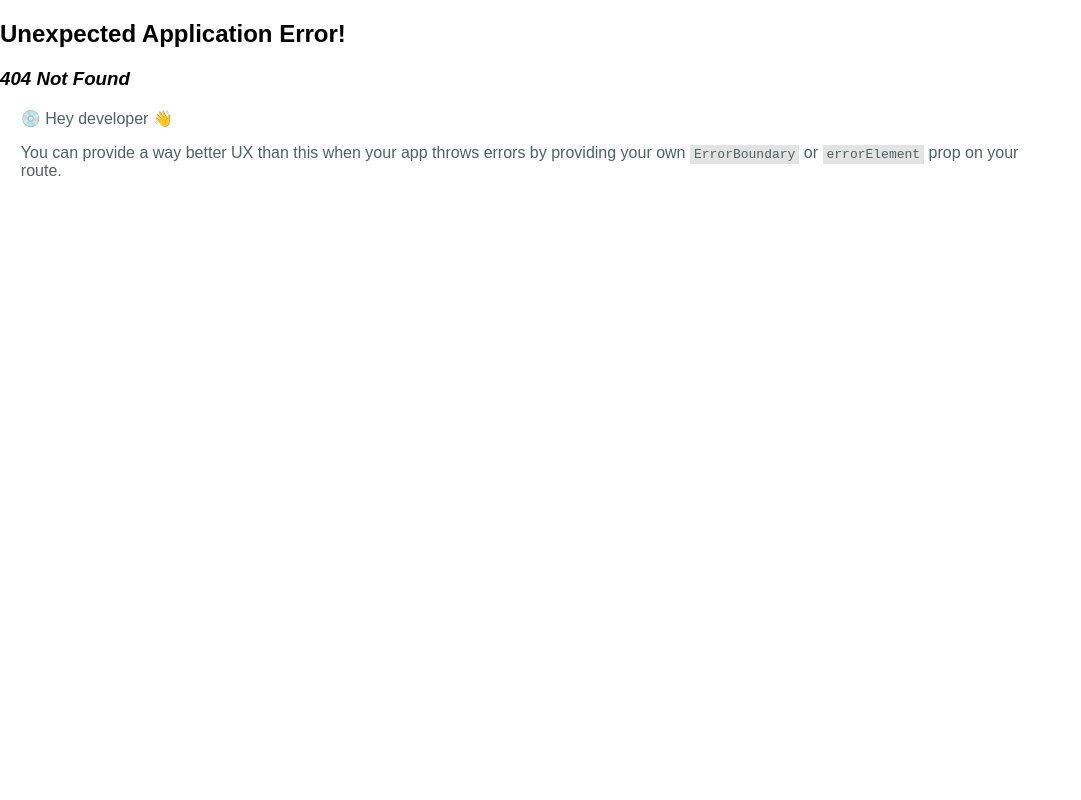
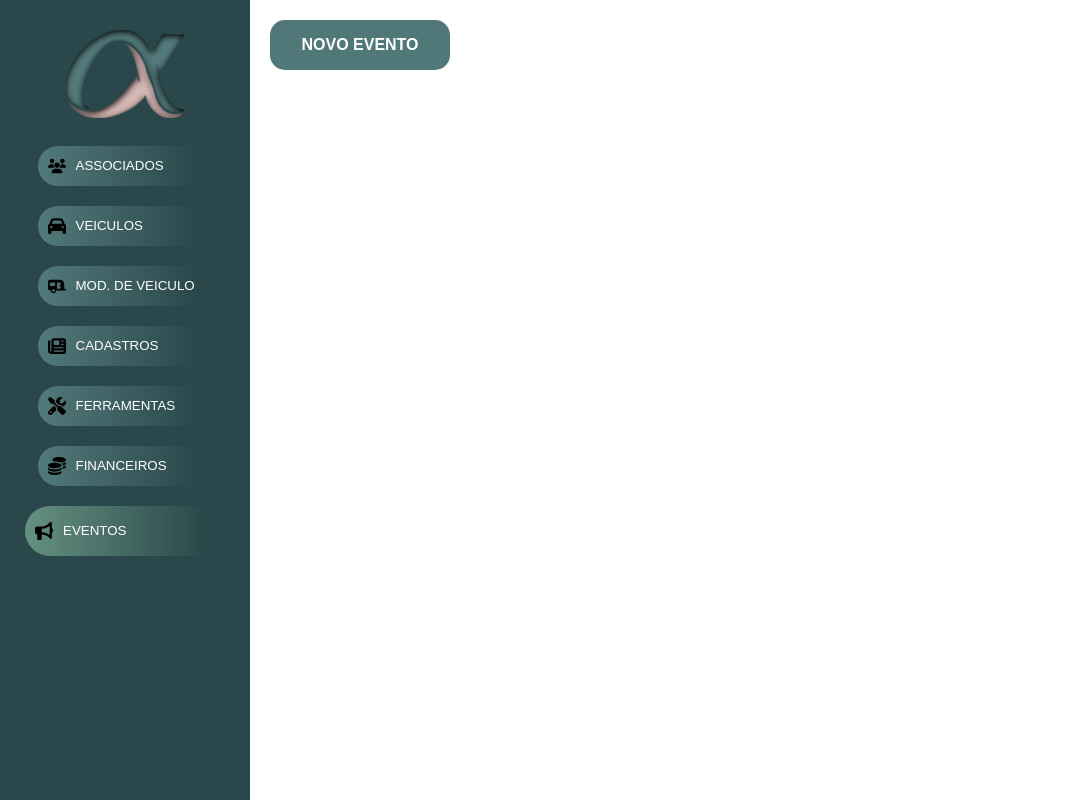
Before and after one commit to davi-aguiar/PDS, a React (Vite) app in the folder frontend/SGA_FRONTEND/: page /eventos in a window 1280 px wide. Before the commit this address had no page. Shown: the whole page, without its empty margins (0-1081 px from the left). Built offline with nearby package versions, Linux system fonts and the light colour scheme.

Commit message:
feat: Dashboard update and pages creation

```diff
--- a/frontend/SGA_FRONTEND/src/components/dashboard/page.module.css
+++ b/frontend/SGA_FRONTEND/src/components/dashboard/page.module.css
@@ -19,6 +19,11 @@
     align-items: center;
     padding-left: 10px;
 }
+.active{
+    width: 80%;
+    height: 50px;
+    background: linear-gradient(90deg, #659180 0%, transparent 90%);
+}
 .button :first-child{
     margin-right: 10px;
 }
--- a/frontend/SGA_FRONTEND/src/components/dashboard/page.tsx
+++ b/frontend/SGA_FRONTEND/src/components/dashboard/page.tsx
@@ -7,11 +7,13 @@ import {
   FaScrewdriverWrench,
   FaCoins,
   FaBullhorn,
+  FaCaravan,
 } from "react-icons/fa6";
-import { useNavigate } from "react-router-dom";
+import { useLocation, useNavigate } from "react-router-dom";
 
 export default function Dash() {
   const navigate = useNavigate();
+  const location = useLocation();
 
   const handleNavigate = (path: string) => {
     navigate(`/${path}`);
@@ -24,53 +26,67 @@ export default function Dash() {
           src={alpha}
           alt="logo"
           width={120}
-          onClick={() => handleNavigate("")} // Passa uma arrow function para evitar execução imediata
+          onClick={() => handleNavigate("")}
         />
         <br />
         <button
-          className={styles.button}
+          className={`${styles.button} ${
+            location.pathname.includes("/associado") ? styles.active : ""
+          }`}
           onClick={() => handleNavigate("associado")}
         >
           <FaUsers size={18} color="black" />
           ASSOCIADOS
         </button>
         <button
-          className={styles.button}
+          className={`${styles.button} ${
+            location.pathname.includes("/veiculos") ? styles.active : ""
+          }`}
           onClick={() => handleNavigate("veiculos")}
         >
           <FaCar size={18} color="black" />
           VEICULOS
         </button>
         <button
-          className={styles.button}
+          className={`${styles.button} ${
+            location.pathname.includes("/modelos-veiculos") ? styles.active : ""
+          }`}
           onClick={() => handleNavigate("modelos-veiculos")}
         >
-          <FaCar size={18} color="black" />
-          MODELO DE VEICULO
+          <FaCaravan size={18} color="black" />
+          MOD. DE VEICULO
         </button>
         <button
-          className={styles.button}
+          className={`${styles.button} ${
+            location.pathname.includes("/cadastros") ? styles.active : ""
+          }`}
           onClick={() => handleNavigate("cadastros")}
         >
           <FaNewspaper size={18} color="black" />
           CADASTROS
         </button>
         <button
-          className={styles.button}
+          className={`${styles.button} ${
+            location.pathname.includes("/ferramentas") ? styles.active : ""
+          }`}
           onClick={() => handleNavigate("ferramentas")}
         >
           <FaScrewdriverWrench size={18} color="black" />
           FERRAMENTAS
         </button>
         <button
-          className={styles.button}
+          className={`${styles.button} ${
+            location.pathname.includes("/financeiros") ? styles.active : ""
+          }`}
           onClick={() => handleNavigate("financeiros")}
         >
           <FaCoins size={18} color="black" />
           FINANCEIROS
         </button>
         <button
-          className={styles.button}
+          className={`${styles.button} ${
+            location.pathname.includes("/eventos") ? styles.active : ""
+          }`}
           onClick={() => handleNavigate("eventos")}
         >
           <FaBullhorn size={18} color="black" />
--- /dev/null
+++ b/frontend/SGA_FRONTEND/src/pages/cadastros/Cadastros.tsx
@@ -0,0 +1,22 @@
+import { useNavigate } from "react-router-dom";
+import Dash from "../../components/dashboard/page";
+function Cadastros() {
+  const navigate = useNavigate();
+  const handleNavigate = (path: string) => {
+    navigate(`/${path}`);
+  };
+  return (
+    <div className="container">
+      <Dash />
+      <div className="content">
+        <button
+          className="newBtn"
+          onClick={() => handleNavigate("novo-cadastro")}
+        >
+          NOVO CADASTRO
+        </button>
+      </div>
+    </div>
+  );
+}
+export default Cadastros;
--- /dev/null
+++ b/frontend/SGA_FRONTEND/src/pages/eventos/Eventos.tsx
@@ -0,0 +1,22 @@
+import { useNavigate } from "react-router-dom";
+import Dash from "../../components/dashboard/page";
+function Eventos() {
+  const navigate = useNavigate();
+  const handleNavigate = (path: string) => {
+    navigate(`/${path}`);
+  };
+  return (
+    <div className="container">
+      <Dash />
+      <div className="content">
+        <button
+          className="newBtn"
+          onClick={() => handleNavigate("novo-evento")}
+        >
+          NOVO EVENTO
+        </button>
+      </div>
+    </div>
+  );
+}
+export default Eventos;
--- /dev/null
+++ b/frontend/SGA_FRONTEND/src/pages/ferramentas/Ferramentas.tsx
@@ -0,0 +1,22 @@
+import { useNavigate } from "react-router-dom";
+import Dash from "../../components/dashboard/page";
+function Ferramentas() {
+  const navigate = useNavigate();
+  const handleNavigate = (path: string) => {
+    navigate(`/${path}`);
+  };
+  return (
+    <div className="container">
+      <Dash />
+      <div className="content">
+        <button
+          className="newBtn"
+          onClick={() => handleNavigate("novo-ferramentas")}
+        >
+          NOVA FERRAMENTA
+        </button>
+      </div>
+    </div>
+  );
+}
+export default Ferramentas;
--- /dev/null
+++ b/frontend/SGA_FRONTEND/src/pages/financeiros/Financeiros.tsx
@@ -0,0 +1,22 @@
+import { useNavigate } from "react-router-dom";
+import Dash from "../../components/dashboard/page";
+function Financeiros() {
+  const navigate = useNavigate();
+  const handleNavigate = (path: string) => {
+    navigate(`/${path}`);
+  };
+  return (
+    <div className="container">
+      <Dash />
+      <div className="content">
+        <button
+          className="newBtn"
+          onClick={() => handleNavigate("novo-financeiro")}
+        >
+          NOVO FINANCEIRO
+        </button>
+      </div>
+    </div>
+  );
+}
+export default Financeiros;
--- /dev/null
+++ b/frontend/SGA_FRONTEND/src/pages/veiculo/Veiculos.tsx
@@ -0,0 +1,69 @@
+import { useNavigate } from "react-router-dom";
+import Dash from "../../components/dashboard/page";
+import Search from "../../components/search/page";
+import { FaBullhorn, FaCar, FaUsers } from "react-icons/fa6";
+import DenseTable from "../../components/table/page";
+function Veiculos() {
+  const navigate = useNavigate();
+  const handleNavigate = (path: string) => {
+    navigate(`/${path}`);
+  };
+  return (
+    <div className="container">
+      <Dash />
+      <div className="content">
+        <Search />
+        <div className="inside">
+          <div className="filter">
+            <div className="amount">
+              <FaUsers size={18} color="black" />
+              <p>232 Associados</p>
+            </div>
+            <div className="amount">
+              <FaCar size={18} color="black" />
+              <p>283 Veículos</p>
+            </div>
+            <div className="amount">
+              <FaBullhorn size={18} color="black" />
+              <p>23 Sinistros</p>
+            </div>
+            <div className={"line"}></div>
+            <p>Filtrar por:</p>
+            <p className="pLabel">Data de Contrato:</p>
+            <div className="dateFilter">
+              <input type="text" placeholder="DD/MM/YYYY" />
+              <p>Até</p>
+              <input type="text" placeholder="DD/MM/YYYY" />
+            </div>
+            <p className="pLabel">Cidade</p>
+            <input
+              type="text"
+              placeholder="Vitória da Conquista"
+              style={{ height: "25px", width: "100%" }}
+            />
+            <div className="lastInputs">
+              <div>
+                <p className="pLabel">Categoria</p>
+                <input type="text" placeholder="AB" />
+              </div>
+              <div>
+                <p className="pLabel">Automóvel</p>
+                <input type="text" placeholder="Carro" />
+              </div>
+            </div>
+          </div>
+          <div>
+            <button
+              className="newBtn"
+              onClick={() => handleNavigate("novo-veiculo")}
+            >
+              NOVO VEICULO
+            </button>
+            {/* <DenseTable /> */}
+          </div>
+        </div>
+      </div>
+    </div>
+  );
+}
+export default Veiculos;
```
Also changed, not shown: frontend/SGA_FRONTEND/src/components/table/page.tsx (+0 -16 lines), frontend/SGA_FRONTEND/src/main.tsx (+25 -0 lines), frontend/SGA_FRONTEND/src/apague.txt.
